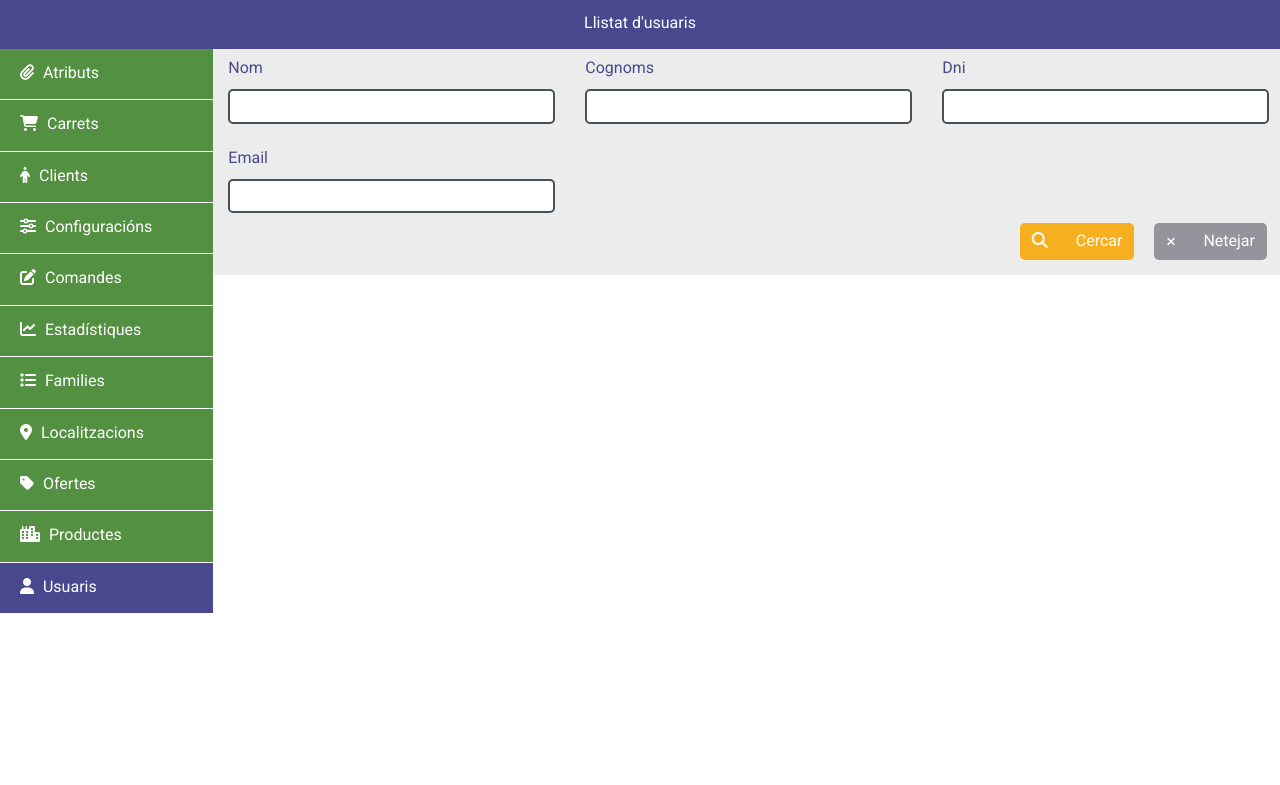
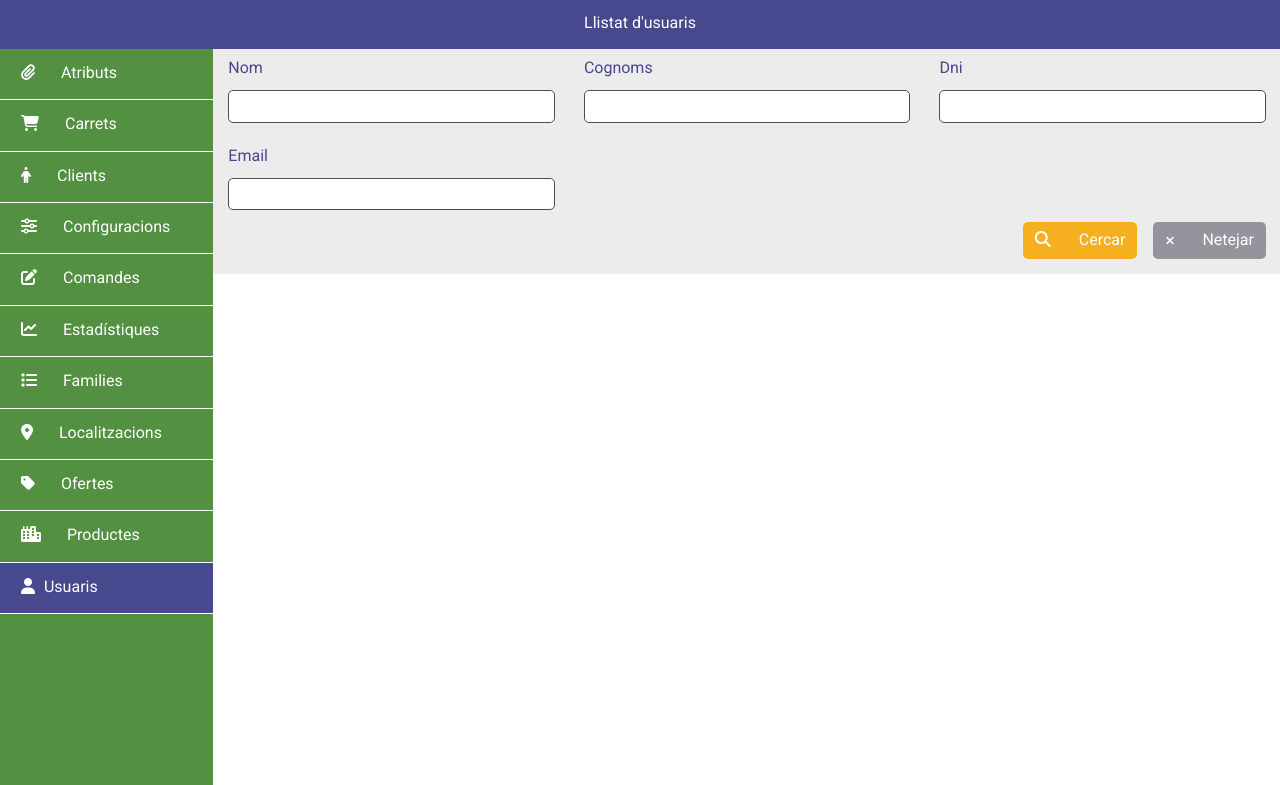
Before and after one commit to MikeyN-ai/Tasques-DIW, a plain HTML site: page BO_tendafake/index.html in a window 1280 px wide. Shown: the part 105-890 px from the top of the page. Before the commit the page ends 800 px from the top, so only its background shows below. Drawn offline with Linux system fonts and the light colour scheme.

Commit message:
Act BO acabada

```diff
--- a/BO_tendafake/css/common.css
+++ b/BO_tendafake/css/common.css
@@ -91,29 +91,30 @@
 /* Estils per al main */
 
 #menu_lateral {
+    display: block;
     background-color: var(--color-primari);
+    height: 92vh;
 }
 
 .opcio_menu {
-    padding-left: 20px;
+    display: block;
+}
+
+.opcio_menu, .opcio_seleccionada {
+    text-decoration: none;
+    padding-left: 21px;
     padding-top: 15px;
     padding-bottom: 17px;
     border-bottom: 1px solid white;
 }
 
-.opcio_menu a {
-    font-size: 1em;
-    padding-top: 15px;
-    padding-bottom: 15px;
-    padding-left: 5px;
-    padding-right: 30px;
-    text-align: center;
-    text-decoration: none;
-}
-
 .opcio_menu:hover {
     background-color: var(--color-secundari);
     font-weight: bold;
+}
+
+.opcio_menu i {
+    padding-right: 22px;
 }
 
 .opcio_seleccionada {
@@ -156,6 +157,7 @@
     #menu_lateral {
         display: none;
         position: fixed;
+        height: 62%;
         left: 0;
         top: 20;
         z-index: 2;
@@ -163,7 +165,7 @@
 
     .eixir_menu {
         display: block;
-        padding-left: 10px;
+        padding-left: 5px;
     }
 }
 
@@ -173,7 +175,7 @@ input {
     padding: 6px;
     width: 100%;
     border-radius: 5px;
-    border: 2px solid #495057;
+    border: 1px solid #495057;
     color: black;
 }
 
--- a/BO_tendafake/css/usuaris/style.css
+++ b/BO_tendafake/css/usuaris/style.css
@@ -1,7 +1,6 @@
 .contingut_main {
     display: flex;
     flex-wrap: wrap;
-    gap: 5px;
     position: relative;
     z-index: 1;
     background-color: var(--color-quaternari);
@@ -9,15 +8,14 @@
 }
 
 .element_main {
-    width: 33%;
     padding-top: 10px;
     padding-left: 15px;
-    padding-right: 10px;
-    padding-bottom: 10px;
+    padding-right: 14px;
+    padding-bottom: 14px;
 }
 
 .element_main input {
-    margin-top: 12px;
+    margin-top: 13px;
     padding-left: 12px;
 }
 
@@ -26,9 +24,9 @@
     display: flex;
     align-items: center;
     justify-content: end;
-    gap: 20px;
-    margin-top: -5px;
-    padding-right: 13px;
+    gap: 16px;
+    padding-right: 14px;
+    margin-top: -2px;
 }
 
 button:hover {
--- a/BO_tendafake/index.html
+++ b/BO_tendafake/index.html
@@ -16,6 +16,7 @@
         <script src="js/common.js"></script>
     </head>
     <body>
+        <!-- Header -->
         <div class="container-fluid sense-separacio">
             <div class="row header">
                 <div class="col-12 centrar_header">
@@ -39,80 +40,94 @@
                     </div>
                 </div>
             </div>
+            <!-- Titol de la pàgina -->
             <div class="row pagina">
                 <div class="col-12">
                     <p>Llistat d'usuaris</p>
                 </div>
             </div>
+            <!-- Menu lateral -->
             <div class="row main">
                 <div id="menu_lateral" class="col-2">
-                    <div class="opcio_menu">
+                    <a href="#" class="opcio_menu">
                         <i class="fa-solid fa-paperclip"></i>
-                        <a href="#">Atributs</a>
-                    </div>
-                    <div class="opcio_menu">
+                        Atributs
+                    </a>
+                    <a href="#" class="opcio_menu">
                         <i class="fa-solid fa-cart-shopping"></i>
-                        <a href="#">Carrets</a>
-                    </div>
-                    <div class="opcio_menu">
+                        Carrets
+                    </a>
+                    <a href="#" class="opcio_menu">
                         <i class="fa-solid fa-person"></i>
-                        <a href="#">Clients</a>
-                    </div>
-                    <div class="opcio_menu">
+                        Clients
+                    </a>
+                    <a href="#" class="opcio_menu">
                         <i class="fa-solid fa-sliders"></i>
-                        <a href="#">Configuracións</a>
-                    </div>
-                    <div class="opcio_menu">
+                        Configuracions
+                    </a>
+                    <a href="#" class="opcio_menu">
                         <i class="fa-solid fa-pen-to-square"></i>
-                        <a href="#">Comandes</a>
-                    </div>
-                    <div class="opcio_menu">
+                        Comandes
+                    </a>
+                    <a href="#" class="opcio_menu">
                         <i class="fa-solid fa-chart-line"></i>
-                        <a href="#">Estadístiques</a>
-                    </div>
-                    <div class="opcio_menu">
+                        Estadístiques
+                    </a>
+                    <a href="#" class="opcio_menu">
                         <i class="fa-solid fa-list"></i>
-                        <a href="#">Families</a>
-                    </div>
-                    <div class="opcio_menu">
+                        Families
+                    </a>
+                    <a href="#" class="opcio_menu">
                         <i class="fa-solid fa-location-dot"></i>
-                        <a href="#">Localitzacions</a>
-                    </div>
-                    <div class="opcio_menu">
+                        Localitzacions
+                    </a>
+                    <a href="#" class="opcio_menu">
                         <i class="fa-solid fa-tag"></i>
-                        <a href="#">Ofertes</a>
-                    </div>
-                    <div class="opcio_menu">
+                        Ofertes
+                    </a>
+                    <a href="#" class="opcio_menu">
                         <i class="fa-solid fa-city"></i>
-                        <a href="#">Productes</a>
-                    </div>
-                    <div class="opcio_menu opcio_seleccionada">
+                        Productes
+                    </a>
+                    <div class="opcio_seleccionada">
                         <i class="fa-solid fa-user"></i>
                         Usuaris
                     </div>
-                    <div class="opcio_menu eixir_menu">
+                    <a href="#" class="opcio_menu eixir_menu">
                         <i class="fa-solid fa-arrow-right-from-bracket iconaTancarSessio"></i>
-                        <a href="#">Eixir</a>
+                        Eixir
+                    </a>
                 </div>
-                </div>
+                <!-- Filtres -->
                 <div class="col-10">
                     <form action="" class="contingut_main">
+                        <div class="container-fluid sense-separacio">
+                            <div class="row">
+                                <div class="col-4">
                                     <div class="element_main">
                                         <label>Nom</label>
-                            <input type="text">
-                        </div>
-                        <div class="element_main">
-                            <label>Cognoms</label>
-                            <input type="text">
-                        </div>
-                        <div class="element_main">
-                            <label>Dni</label>
-                            <input type="text">
+                                        <input id="nom" name="nom" type="text">
                                     </div>
                                     <div class="element_main">
                                         <label>Email</label>
-                            <input type="text">
+                                        <input id="email" name="email" type="text">
                                     </div>
+                                </div>
+                                <div class="col-4">
+                                    <div class="element_main">
+                                        <label>Cognoms</label>
+                                        <input id="cognom" name="cognom" type="text">
+                                    </div>
+                                </div>
+                                <div class="col-4">
+                                    <div class="element_main">
+                                        <label>Dni</label>
+                                        <input id="dni" name="dni" type="text">
+                                    </div>
+                                </div>
+                            </div>
+                            <div class="row">
+                                <div class="col-12">
                                     <div class="botons_accio">
                                         <button class="cercar" type="submit">
                                             <i class="fa-solid fa-magnifying-glass"></i>
@@ -123,6 +138,9 @@
                                             Netejar
                                         </button>
                                     </div>
+                                </div>
+                            </div>
+                        </div>
                     </form>
                 </div>
             </div>
```
Also changed, not shown: 1 other file. Lines whose indentation alone changed are shown as unchanged.
